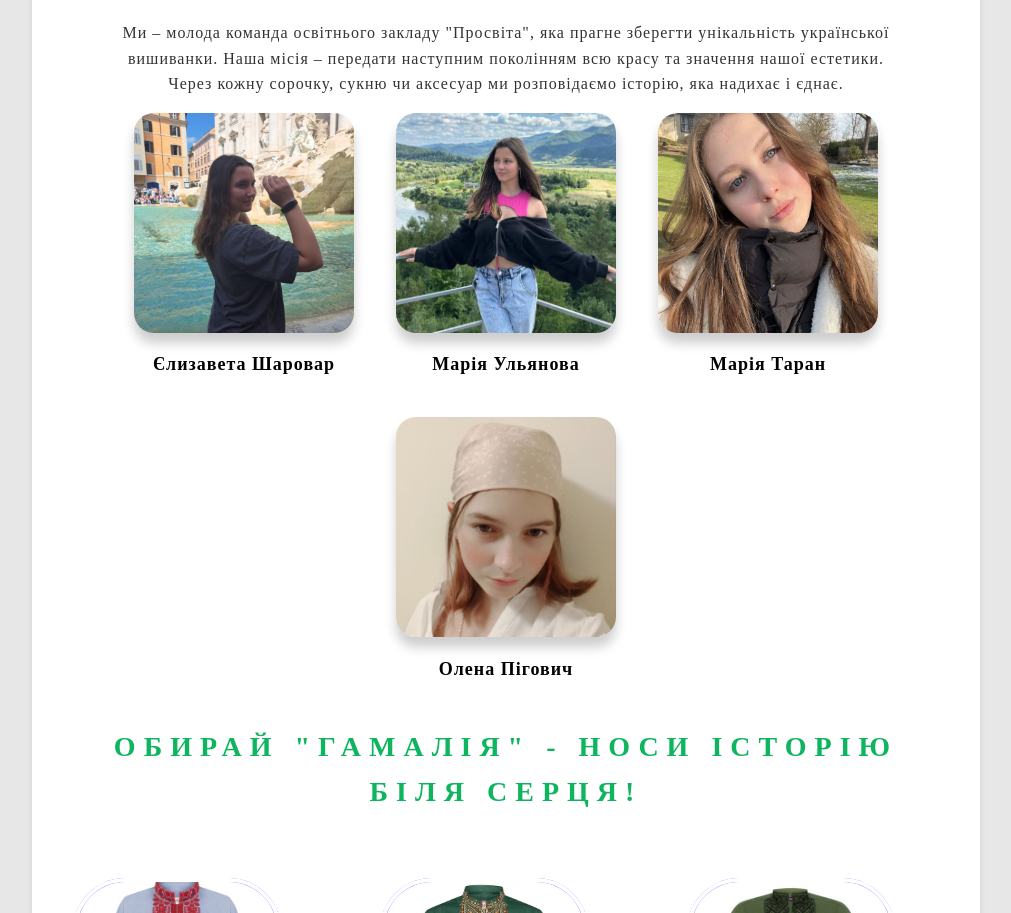
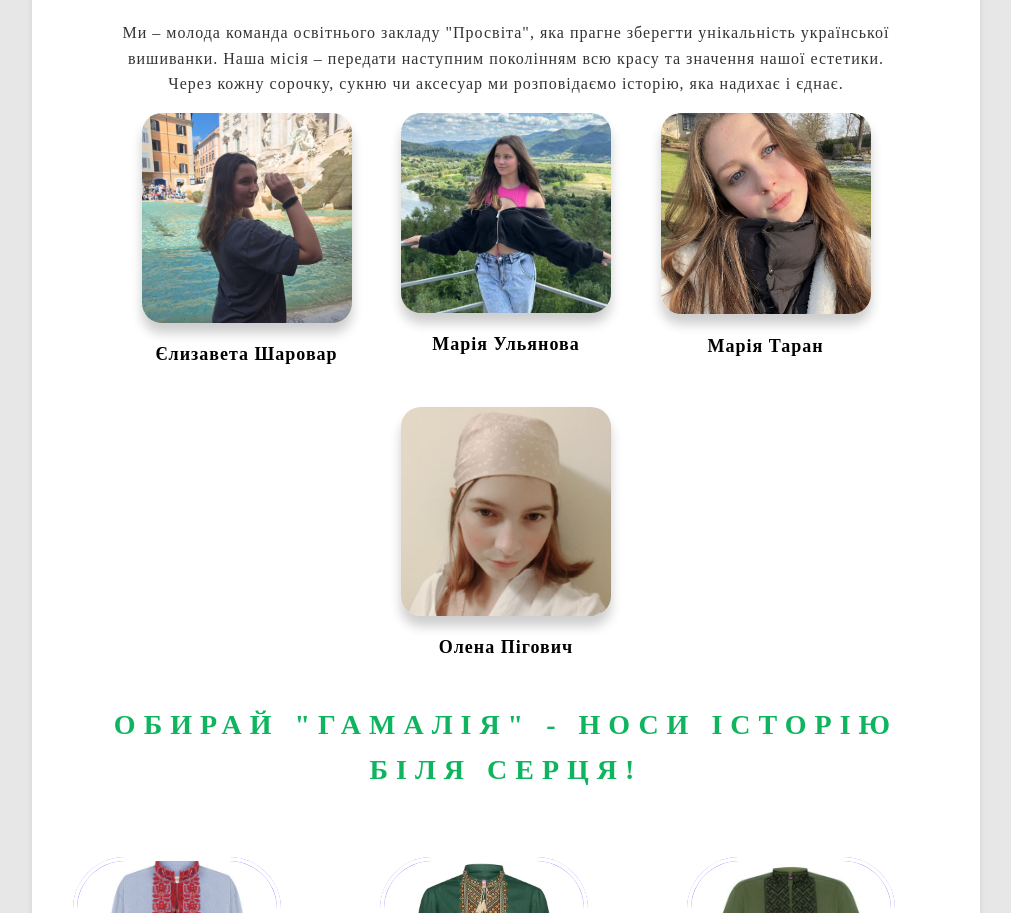
Before and after one commit to Vsevolod52/Gamalia, a plain HTML site: page index.html in a window 1280 px wide. Shown: the part 1098-2011 px from the top of the page, without its empty margins (134-1145 px from the left). Drawn offline with Linux system fonts and the light colour scheme.

Commit message:
Update styles.css

```diff
--- a/styles/styles.css
+++ b/styles/styles.css
@@ -146,8 +146,8 @@ text-align: center;
     border-radius: 20px;
     box-shadow: 0 10px 12px rgba(0, 0, 0, 0.2);
     width: 100%; /* Робимо фото адаптивним */
-    max-width: 220px;
-    min-height: 220px; /* Обмежуємо максимальний розмір */
+    max-width: 210px;
+    min-height: 200px; /* Обмежуємо максимальний розмір */
     height: auto; /* Автоматична висота */
 }
 
```
